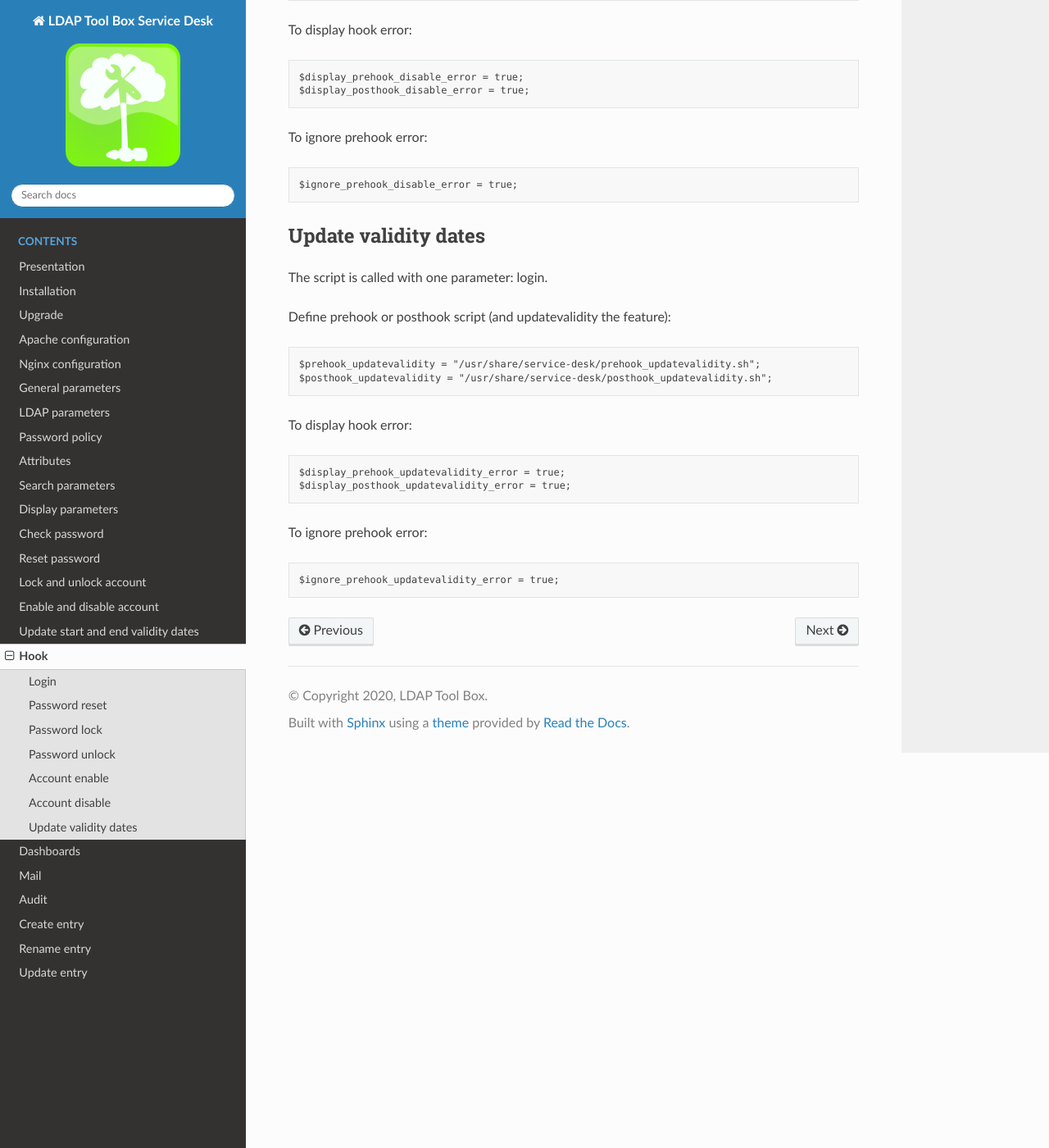
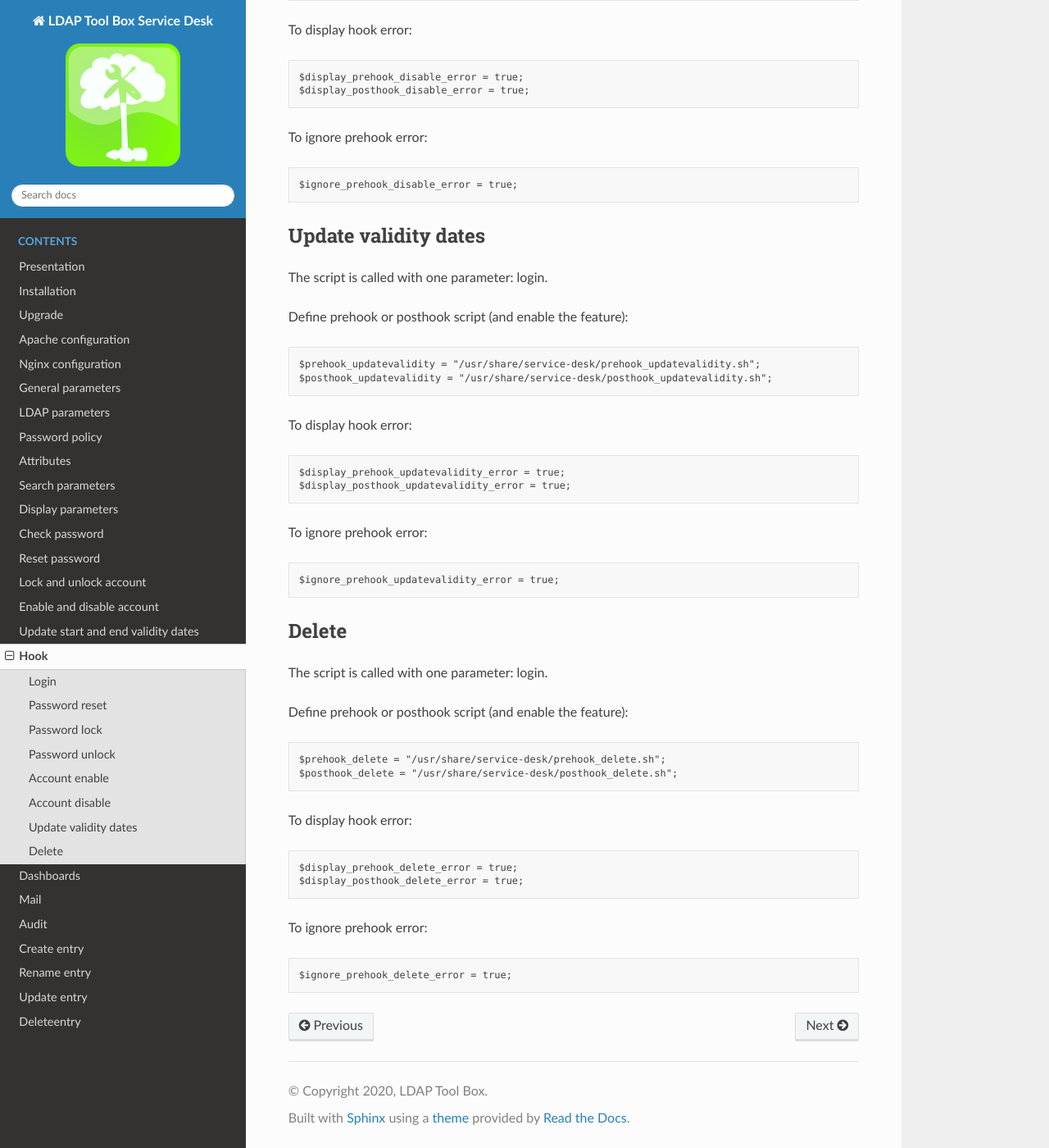
Before and after one commit to ltb-project/service-desk, a Sphinx documentation site: the page built from docs/hook.rst, in a window 1280 px wide and 1400 px high, scrolled down 2882 px. Shown: the whole window at 82% size. Built offline with Sphinx 7.4.7 and the Read the Docs theme 3.1.0, drawn with Linux system fonts in a browser that asks for light colours; some of the changed text lies outside the part shown.

Commit message:
Doc for delete

```diff
--- a/docs/hook.rst
+++ b/docs/hook.rst
@@ -141,7 +141,7 @@ Account disable
 
 The script is called with one parameter: login.
 
-Define prehook or posthook script (and disable the feature):
+Define prehook or posthook script (and enable the feature):
 
 .. code-block:: php
 
@@ -166,7 +166,7 @@ Update validity dates
 
 The script is called with one parameter: login.
 
-Define prehook or posthook script (and updatevalidity the feature):
+Define prehook or posthook script (and enable the feature):
 
 .. code-block:: php
 
@@ -185,3 +185,28 @@ To ignore prehook error:
 .. code-block:: php
 
     $ignore_prehook_updatevalidity_error = true;
+
+Delete
+------
+
+The script is called with one parameter: login.
+
+Define prehook or posthook script (and enable the feature):
+
+.. code-block:: php
+
+    $prehook_delete = "/usr/share/service-desk/prehook_delete.sh";
+    $posthook_delete = "/usr/share/service-desk/posthook_delete.sh";
+
+To display hook error:
+
+.. code-block:: php
+
+   $display_prehook_delete_error = true;
+   $display_posthook_delete_error = true;
+
+To ignore prehook error:
+
+.. code-block:: php
+
+    $ignore_prehook_delete_error = true;
--- a/docs/index.rst
+++ b/docs/index.rst
@@ -35,3 +35,4 @@ LDAP Tool Box Service Desk documentation
    createentry.rst
    renameentry.rst
    updateentry.rst
+   deleteentry.rst
```
Also changed, not shown: docs/deleteentry.rst (added, +12 -0 lines).
